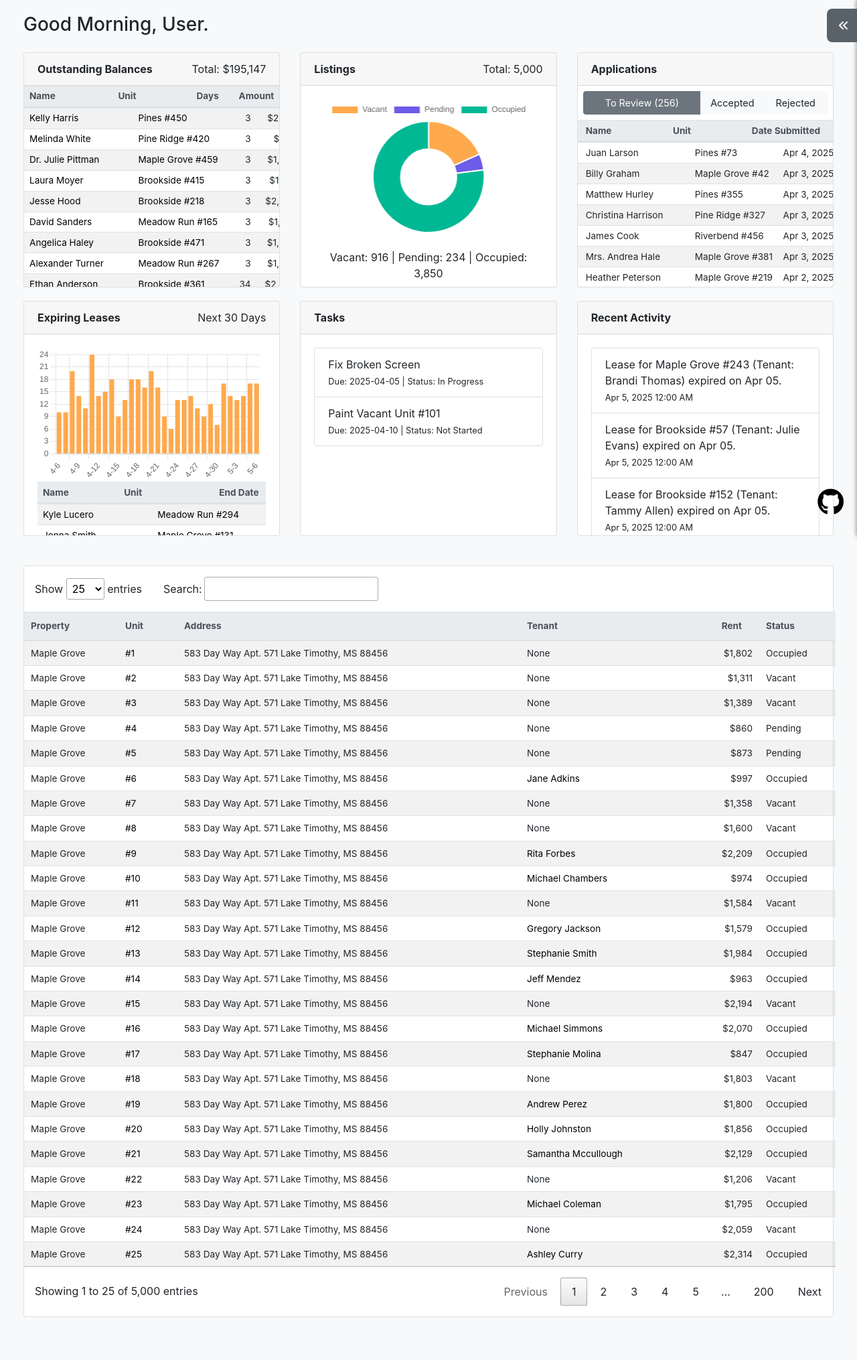
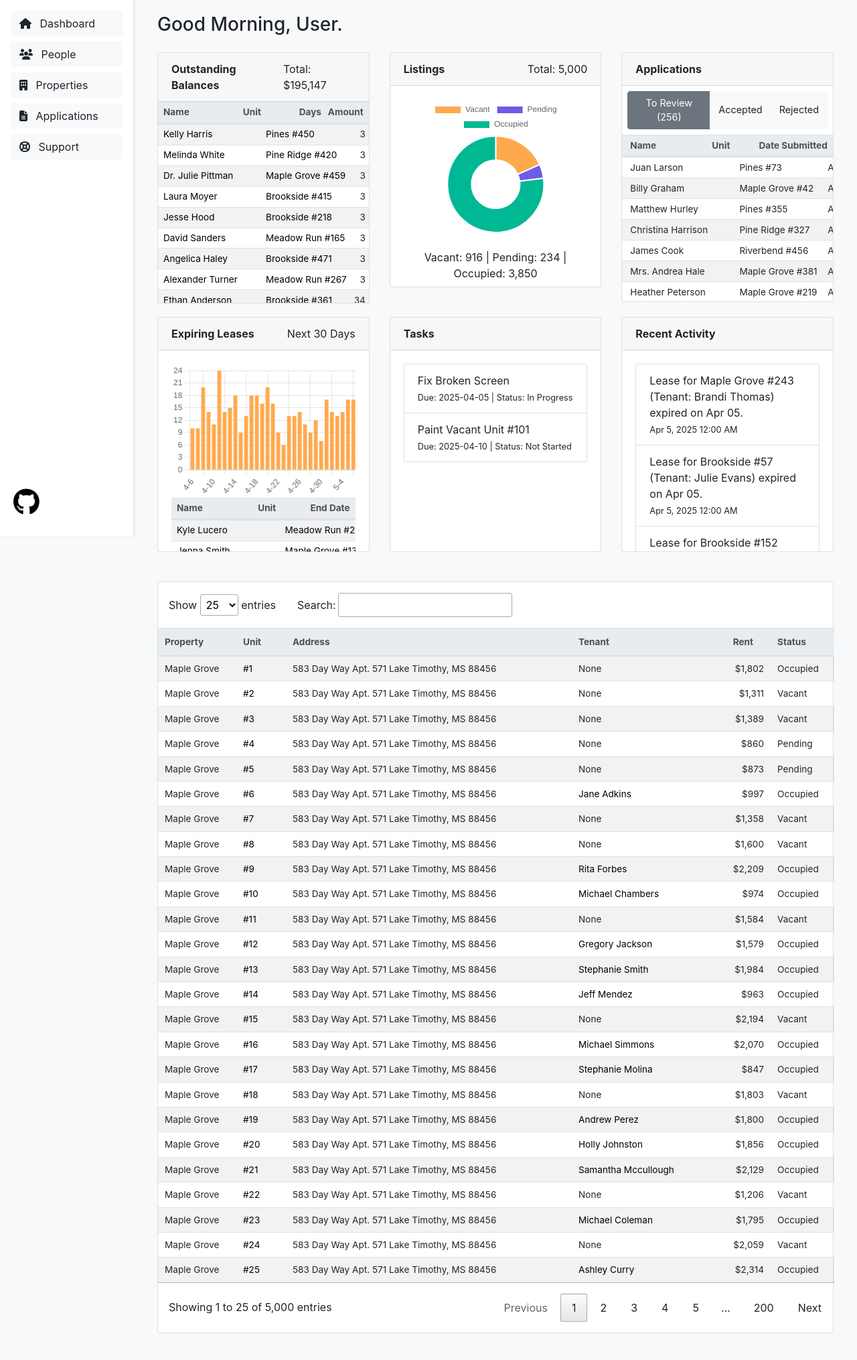
Before and after one commit to scottgriffinm/Lease-Tracker, a Django app: page / in a window 1280 px wide. Shown: the whole page at 67% size. Before the commit the page ends 1966 px from the top, so only its background shows below. Run offline with Django 5.2, Linux system fonts and the light colour scheme; data comes from the database, SQL or seed files in the repository; lists and menus that the app fills with data are empty; some libraries are stand-ins or nearby versions.

Commit message:
sidebar fixed to left side of screen

```diff
--- a/property_management/rentals/templates/rentals/dashboard.html
+++ b/property_management/rentals/templates/rentals/dashboard.html
@@ -16,6 +16,7 @@
             body {
                 padding: 20px;
                 background-color: #f8f9fa;
+                margin-left: 200px;
             }
 
             th {
@@ -122,52 +123,21 @@
             #applicationsTableBody tr:hover {
                 background-color: rgba(0, 0, 0, 0.18) !important;
             }
-        /* Sidebar */
             #sidebar {
                 position: fixed;
                 top: 0;
-        right: -300px;
-        width: 300px;
+                left: 0;
+                width: 200px;
                 height: 100%;
-        background-color: #fff;
-        box-shadow: -2px 0 5px rgba(0, 0, 0, 0.3);
-        transition: right 0.4s ease;
+                background-color: #ffffff;
+                border-right: 1px solid #ddd;
+                padding: 1rem;
+                box-shadow: 2px 0 5px rgba(0, 0, 0, 0.05);
                 z-index: 1050;
                 overflow-y: auto;
             }
-        #sidebar.active {
-        right: 0;
-        }
 
-        /* Sidebar Toggle Tab */
-        #sidebar-tab {
-        position: fixed;
-        top: 13px;
-        right: -5px;
-        width: 50px;
-        height: 50px;
-        background-color: #596268;
-        color: #fff;
-        display: flex;
-        align-items: center;
-        justify-content: center;
-        cursor: pointer;
-        border-top-left-radius: 8px;
-        border-bottom-left-radius: 8px;
-        border-top-right-radius: 0;
-        border-bottom-right-radius: 0;
-        z-index: 1100;
-        transition: right 0.4s ease, transform 0.4s ease;
-        }
-        #sidebar-tab.active {
-        right: 300px;
-        }
-
-        /* Rotate the arrow icon when active */
-        #sidebar-tab.active i {
-        transform: rotate(180deg);
-        }
-       /* Sidebar buttons */
+            /* Sidebar buttons styled like Bootstrap defaults */
             #sidebar .btn {
             border-radius: 4px;
             margin-bottom: 0.5rem;
@@ -198,8 +168,8 @@
                             <thead class="thead-light">
                                 <tr>
                                     <th onclick="sortOutstandingBalancesTable(0)" class="pl-2" style="width: 35%;">Name</th>
-                                    <th onclick="sortOutstandingBalancesTable(1)" style="width: 30%;">Unit</th>
-                                    <th onclick="sortOutstandingBalancesTable(2)" class="pr-4" style="width: 15%; text-align: right;">Days</th>
+                                    <th onclick="sortOutstandingBalancesTable(1)" style="width: 20%;">Unit</th>
+                                    <th onclick="sortOutstandingBalancesTable(2)" class="pr-0" style="width: 15%; text-align: right;">Days</th>
                                     <th onclick="sortOutstandingBalancesTable(3)" class="pr-2" style="width: 15%; text-align: right;">Amount</th>
                                 </tr>
                             </thead>
@@ -209,16 +179,16 @@
                                 <tbody>
                                     {% for lease in outstanding_balances %}
                                     <tr>
-                                        <td class="pl-2"><a href="{% url 'person_detail' tenant_id=lease.tenant.id %}">
+                                        <td class="pl-2 pr-0"><a href="{% url 'person_detail' tenant_id=lease.tenant.id %}">
                                             {{ lease.tenant.name }}
                                         </a></td>
-                                        <td class="pr-4">
+                                        <td class="pl-0">
                                             <a href="{% url 'unit_detail' unit_id=lease.unit.id %}">
                                             {{ lease.unit.property.name }} #{{ lease.unit.number }}
                                             </a>
                                         </td>
                                         <td class="text-right pr-3">{{ lease.outstanding_balance_age_days }}</td>
-                                        <td class="text-right pr-3">${{ lease.outstanding_balance|floatformat:0|intcomma }}</td>
+                                        <td class="text-right pr-4">${{ lease.outstanding_balance|floatformat:0|intcomma }}</td>
                                     </tr>
                                     {% endfor %}
                                 </tbody>
@@ -266,8 +236,8 @@
                         <thead class="thead-light" style="position: sticky; top: 0; z-index: 2; background-color: #f8f9fa;">
                             <tr>
                             <th style="width: 35%; padding-left: 0.75rem;" onclick="sortApplicationsTable(0)" id="appHeader0">Name</th>
-                            <th style="width: 30%;" onclick="sortApplicationsTable(1)" id="appHeader1">Unit</th>
-                            <th style="width: 25%; padding-right: 1rem;" onclick="sortApplicationsTable(2)" id="appHeader2">Date Submitted</th>
+                            <th style="width: 19%;" onclick="sortApplicationsTable(1)" id="appHeader1">Unit</th>
+                            <th style="width: 15%; padding-right: 0rem;" onclick="sortApplicationsTable(2)" id="appHeader2">Date Submitted</th>
                             </tr>
                         </thead>
                         </table>
@@ -312,8 +282,8 @@
                             <thead class="thead-light">
                                 <tr>
                                     <th onclick="sortExpiringLeasesTable(0)" class="pl-2" style="width: 35%;">Name</th>
-                                    <th onclick="sortExpiringLeasesTable(1)" style="width: 40%;">Unit</th>
-                                    <th onclick="sortExpiringLeasesTable(2)" class="pr-2" style="width: 20%;">End Date</th>
+                                    <th onclick="sortExpiringLeasesTable(1)" style="width: 22%;">Unit</th>
+                                    <th onclick="sortExpiringLeasesTable(2)" class="pr-0" style="width: 10%;">End Date</th>
                                 </tr>
                             </thead>
                         </table>
@@ -322,10 +292,10 @@
                                 <tbody>
                                     {% for lease in expiring_leases %}
                                     <tr>
-                                        <td class="pl-2"><a href="{% url 'person_detail' tenant_id=lease.tenant.id %}">
+                                        <td class="pl-2 pr-0"><a href="{% url 'person_detail' tenant_id=lease.tenant.id %}">
                                             {{ lease.tenant.name }}
                                         </a></td>
-                                        <td class="pr-5">
+                                        <td class="pr-0 pl-0">
                                             <a href="{% url 'unit_detail' unit_id=lease.unit.id %}">
                                             {{ lease.unit.property.name }} #{{ lease.unit.number }}
                                             </a>
@@ -400,41 +370,25 @@
 
         <!-- Github Link -->
         <a href="https://github.com/scottgriffinm/Property-Management-Demo" target="_blank"
-        style="position: fixed; bottom: 20px; right: 20px; z-index: 9999; font-size: 40px; color: #000;">
+        style="position: fixed; bottom: 20px; left: 20px; z-index: 9999; font-size: 40px; color: #000;">
             <i class="fab fa-github"></i>
         </a>
     </div>
 
     <!-- Sidebar -->
     <div id="sidebar">
-    <div class="p-3">
-        <h5 class="mb-3">Sidebar</h5>
-        <a href="#" class="btn btn-light"><i class="fas fa-home mr-2"></i> Dashboard</a>
-        <a href="#" class="btn btn-light"><i class="fas fa-users mr-2"></i> Tenants</a>
-        <a href="#" class="btn btn-light"><i class="fas fa-building mr-2"></i> Properties</a>
-        <a href="#" class="btn btn-light"><i class="fas fa-clipboard-list mr-2"></i> Reports</a>
-      </div>
-  </div>
-
-  <!-- Sidebar Toggle Tab -->
-  <div id="sidebar-tab">
-    <i class="fas fa-angle-double-left"></i>
+        <a href="#" class="btn btn-light mb-2"><i class="fas fa-home mr-2"></i> Dashboard</a>
+        <a href="#" class="btn btn-light mb-2"><i class="fas fa-users mr-2"></i> People</a>
+        <a href="#" class="btn btn-light mb-2"><i class="fas fa-building mr-2"></i> Properties</a>
+        <a href="#" class="btn btn-light mb-2"><i class="fas fa-file-alt mr-2"></i> Applications</a>
+        <a href="#" class="btn btn-light mb-2"><i class="fas fa-life-ring mr-2"></i> Support</a>
     </div>
 
     <!-- JS Libraries -->
     <script src="https://code.jquery.com/jquery-3.5.1.min.js"></script>
     <script src="https://stackpath.bootstrapcdn.com/bootstrap/4.5.2/js/bootstrap.min.js"></script>
     <script src="https://cdn.datatables.net/1.13.6/js/jquery.dataTables.min.js"></script>
-    <script>
-        document.addEventListener('DOMContentLoaded', function() {
-          var sidebar = document.getElementById('sidebar');
-          var tab = document.getElementById('sidebar-tab');
-          tab.addEventListener('click', function() {
-            sidebar.classList.toggle('active');
-            tab.classList.toggle('active');
-          });
-        });
-      </script>
+
 
     <!-- Custom Greeting -->
     <script>
```
Lines whose indentation alone changed are shown as unchanged.
